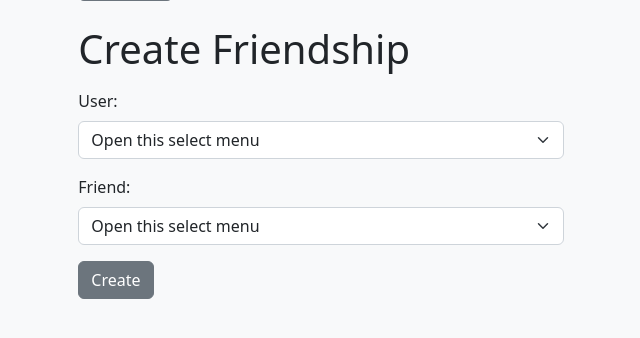
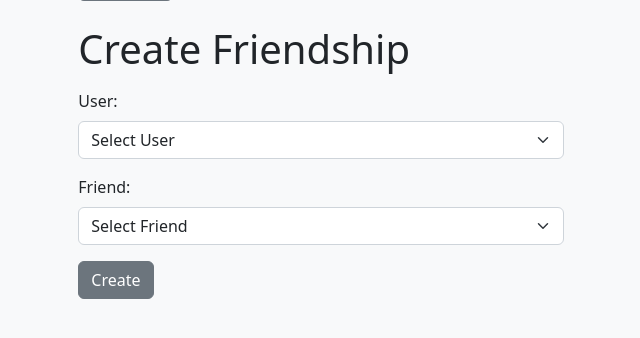
Before and after one commit to GrantLicata/friendships, a Flask app: page / in a window 1280 px wide. Shown: the part 321-659 px from the top of the page, without its empty margins (639-1279 px from the left). Run offline with Flask 2, Linux system fonts and the light colour scheme; data that the repository does not hold is empty.

Commit message:
All primary functionality complete.

```diff
--- a/flask_app/controllers/users.py
+++ b/flask_app/controllers/users.py
@@ -1,17 +1,29 @@
 from flask import render_template, redirect, request
 from flask_app import app
 from flask_app.models.user import User
+from pprint import pprint
 
 @app.route("/")
 def index():
+    users_list = User.get_all()
     friends_list = User.get_friendships()
-    return render_template("index.html", friends = friends_list)
+    pprint(friends_list, width=1)
+    return render_template("index.html", friends = friends_list, users = users_list)
 
 @app.route('/add_user', methods=["POST"])
-def create():
+def create_user():
     data = {
         "first_name": request.form["first_name"],
         "last_name" : request.form["last_name"],
     }
     User.add_user(data)
     return redirect('/')
+
+@app.route('/add_friendship', methods=["POST"])
+def create_friendship():
+    data = {
+        "user_id": request.form["user"],
+        "friend_id" : request.form["friend"],
+    }
+    User.create_friendship(data)
+    return redirect('/')
--- a/flask_app/models/user.py
+++ b/flask_app/models/user.py
@@ -7,7 +7,6 @@ class User:
         self.last_name = data['last_name']
         self.created_at = data['created_at']
         self.updated_at = data['updated_at']
-        self.friends = []
 
     @classmethod
     def get_all(cls):
@@ -40,17 +39,5 @@ class User:
 
     @classmethod
     def create_friendship(cls, data):
-        query = "INSERT INTO users (first_name,last_name,email,created_at,updated_at) VALUES ( %(first_name)s , %(last_name)s , %(email)s , NOW() , NOW() );"
-        # data is a dictionary that will be passed into the save method from server.py
+        query = "INSERT INTO friendships (user_id, friend_id, created_at, updated_at) VALUES ( %(user_id)s , %(friend_id)s , NOW() , NOW() );"
         return connectToMySQL('Friendships').query_db( query, data )
-
-    @classmethod
-    def update(cls, data):
-        query = "UPDATE users SET first_name = %(first_name)s, last_name = %(last_name)s, email = %(email)s, updated_at = NOW() WHERE id = %(id)s;"
-        print(query)
-        return connectToMySQL('Friendships').query_db( query, data )
-
-    @classmethod
-    def delete(cls, data):
-        query = "DELETE FROM users WHERE id = %(id)s;"
-        return connectToMySQL('Friendships').query_db( query, data )
--- a/flask_app/templates/index.html
+++ b/flask_app/templates/index.html
@@ -57,16 +57,20 @@
 
             <div class="container">
                 <h1 class="mt-4">Create Friendship</h1>
-                <form action="/" method="post">
+                <form action="/add_friendship" method="post">
                     <label for="user" class="form-label mt-2">User:</label>
                     <select class="form-select" aria-label="Default select example" name="user">
-                        <option selected>Open this select menu</option>
-                        <option value="1">One</option>
+                        <option selected>Select User</option>
+                        {% for user in users %}
+                        <option value="{{ user.id }}">{{ user.first_name }} {{ user.last_name }}</option>
+                        {% endfor %}
                     </select>
                     <label for="friend" class="form-label mt-3">Friend:</label>
                     <select class="form-select mb-3" aria-label="Default select example" name="friend">
-                        <option selected>Open this select menu</option>
-                        <option value="1">One</option>
+                        <option selected>Select Friend</option>
+                        {% for user in users %}
+                        <option value="{{ user.id }}">{{ user.first_name }} {{ user.last_name }}</option>
+                        {% endfor %}
                     </select>
                     <button class="btn btn-secondary" type="submit">Create</button>
                 </form>
```
